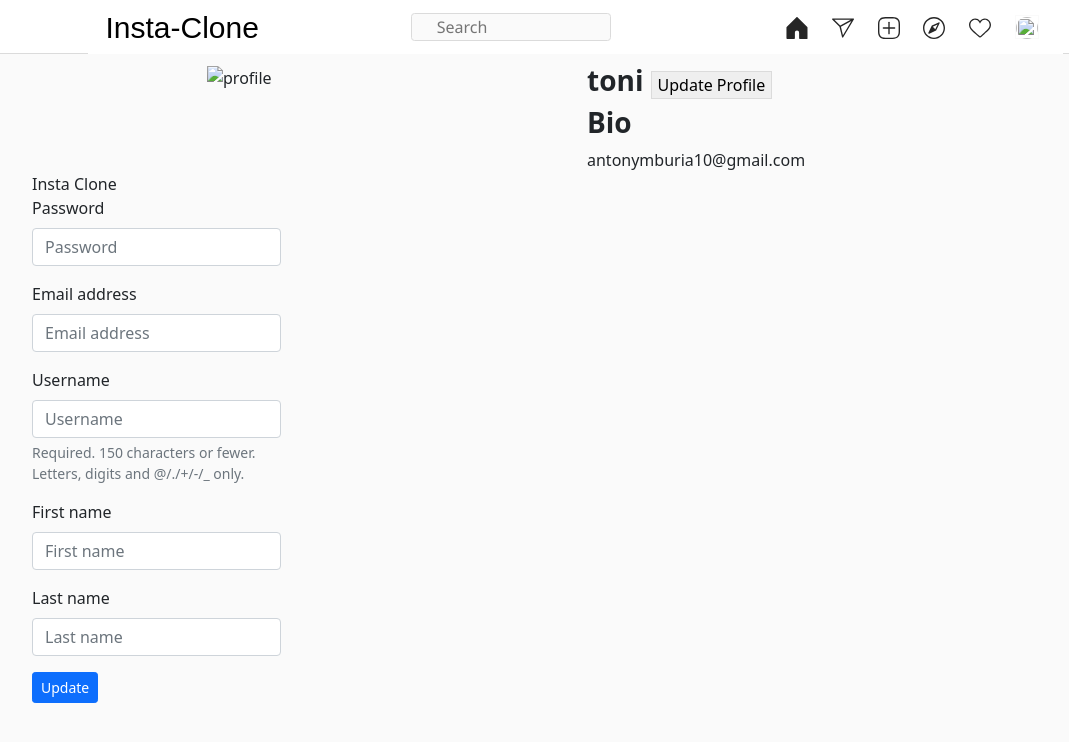
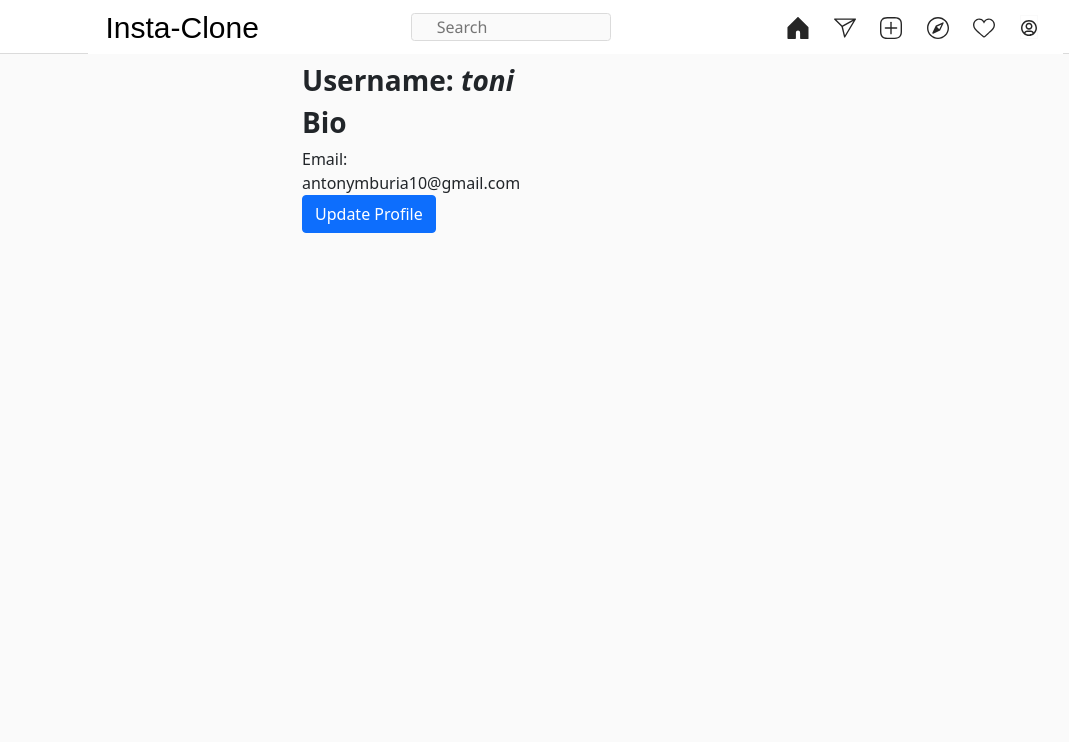
Before and after one commit to antonymburia/insta-clone, a Django app: page /profile/ in a window 1280 px wide. Shown: the top 742 px of the page, without its empty margins (65-1134 px from the left). Run offline with Django 4.2, Linux system fonts and the light colour scheme; a user stored in the database is signed in; some libraries are stand-ins or nearby versions; some web fonts are replaced.

Commit message:
modify files

```diff
--- a/clone/templates/index.html
+++ b/clone/templates/index.html
@@ -15,7 +15,7 @@
     <div class="col-md-12">
      <div class="card">
       <div class="card-header">
-       <img src="" alt="hey">
+       <a href="">{{post.user.username}}</a>
       </div>
       <div class="card-body">
        <div class="img">
@@ -59,7 +59,7 @@
 
    <div class="sticky-top">
     <div class="right-panel">
-     <img class="pic" src="" alt="prf">
+     <img class="pic" src="" alt="">
      <b>{{user.username}}</b> <br>
 
      <div>
@@ -84,7 +84,6 @@
       <div class="row">
        <div class="col-md-4">
         <div class="suggs">
-         <img src="{{user.profile_pic.url}}" alt="sugg">
          <b class="suggs">{{user.username}}</b>
         </div>
        </div>
--- a/clone/templates/navbar.html
+++ b/clone/templates/navbar.html
@@ -28,8 +28,8 @@
         <!-- Home starts  -->
         <div class="home">
           <a href="/">
-        <svg aria-label="Home" class="_8-yf5 " color="#262626" fill="#262626" height="22" role="img" viewBox="0 0 48 48"
-        width="22">
+            <svg aria-label="Home" class="_8-yf5 " color="#262626" fill="#262626" height="22" role="img"
+              viewBox="0 0 48 48" width="22">
               <path id="home1"
                 d="M45.5 48H30.1c-.8 0-1.5-.7-1.5-1.5V34.2c0-2.6-2.1-4.6-4.6-4.6s-4.6 2.1-4.6 4.6v12.3c0 .8-.7 1.5-1.5 1.5H2.5c-.8 0-1.5-.7-1.5-1.5V23c0-.4.2-.8.4-1.1L22.9.4c.6-.6 1.6-.6 2.1 0l21.5 21.5c.3.3.4.7.4 1.1v23.5c.1.8-.6 1.5-1.4 1.5z">
               </path>
@@ -40,8 +40,8 @@
 
         <!-- explore starts  -->
         <div class="explore">
-       <svg aria-label="Direct" class="_8-yf5 " color="#262626" fill="#262626" height="22" role="img" viewBox="0 0 48 48"
-        width="22">
+          <svg aria-label="Direct" class="_8-yf5 " color="#262626" fill="#262626" height="22" role="img"
+            viewBox="0 0 48 48" width="22">
             <path
               d="M47.8 3.8c-.3-.5-.8-.8-1.3-.8h-45C.9 3.1.3 3.5.1 4S0 5.2.4 5.7l15.9 15.6 5.5 22.6c.1.6.6 1 1.2 1.1h.2c.5 0 1-.3 1.3-.7l23.2-39c.4-.4.4-1 .1-1.5zM5.2 6.1h35.5L18 18.7 5.2 6.1zm18.7 33.6l-4.4-18.4L42.4 8.6 23.9 39.7z">
             </path>
@@ -51,9 +51,9 @@
 
         <!-- create starts  -->
         <div class="create">
-       <a href="{%url 'new-post'%}" >
-         <svg aria-label="New Post" class="_8-yf5 " color="#262626" fill="#262626" height="22" role="img" viewBox="0 0 48 48"
-        width="22">
+          <a href="{%url 'new-post'%}">
+            <svg aria-label="New Post" class="_8-yf5 " color="#262626" fill="#262626" height="22" role="img"
+              viewBox="0 0 48 48" width="22">
               <path
                 d="M31.8 48H16.2c-6.6 0-9.6-1.6-12.1-4C1.6 41.4 0 38.4 0 31.8V16.2C0 9.6 1.6 6.6 4 4.1 6.6 1.6 9.6 0 16.2 0h15.6c6.6 0 9.6 1.6 12.1 4C46.4 6.6 48 9.6 48 16.2v15.6c0 6.6-1.6 9.6-4 12.1-2.6 2.5-5.6 4.1-12.2 4.1zM16.2 3C10 3 7.8 4.6 6.1 6.2 4.6 7.8 3 10 3 16.2v15.6c0 6.2 1.6 8.4 3.2 10.1 1.6 1.6 3.8 3.1 10 3.1h15.6c6.2 0 8.4-1.6 10.1-3.2 1.6-1.6 3.1-3.8 3.1-10V16.2c0-6.2-1.6-8.4-3.2-10.1C40.2 4.6 38 3 31.8 3H16.2z">
               </path>
@@ -92,7 +92,12 @@
         <div class="profile-img">
           <!-- Profile icon start  -->
           <div> <span style="width:22px;height:22px; border: 1px solid #fafafa;">
-         <img style="width:22px;height:22px;border-radius: 100%;" src="" alt="">
+              <svg aria-label="Profile" class="_8-yf5 " color="#262626" fill="#262626" height="16" role="img"
+                viewBox="0 0 32 32" width="16">
+                <path
+                  d="M16 0C7.2 0 0 7.1 0 16c0 4.8 2.1 9.1 5.5 12l.3.3C8.5 30.6 12.1 32 16 32s7.5-1.4 10.2-3.7l.3-.3c3.4-3 5.5-7.2 5.5-12 0-8.9-7.2-16-16-16zm0 29c-2.8 0-5.3-.9-7.5-2.4.5-.9.9-1.3 1.4-1.8.7-.5 1.5-.8 2.4-.8h7.2c.9 0 1.7.3 2.4.8.5.4.9.8 1.4 1.8-2 1.5-4.5 2.4-7.3 2.4zm9.7-4.4c-.5-.9-1.1-1.5-1.9-2.1-1.2-.9-2.7-1.4-4.2-1.4h-7.2c-1.5 0-3 .5-4.2 1.4-.8.6-1.4 1.2-1.9 2.1C4.2 22.3 3 19.3 3 16 3 8.8 8.8 3 16 3s13 5.8 13 13c0 3.3-1.2 6.3-3.3 8.6zM16 5.7c-3.9 0-7 3.1-7 7s3.1 7 7 7 7-3.1 7-7-3.1-7-7-7zm0 11c-2.2 0-4-1.8-4-4s1.8-4 4-4 4 1.8 4 4-1.8 4-4 4z">
+                </path>
+              </svg>
             </span>
           </div>
 
@@ -153,6 +158,7 @@
 </div>
 <style>
   @import url('//fonts.cdnfonts.com/css/billabong');
+
   body {
     background-color: #fafafa;
   }
@@ -197,6 +203,7 @@
   .profile-img {
     cursor: pointer;
   }
+
   .logo a {
     position: relative;
     color: #000000;
--- a/clone/templates/profile.html
+++ b/clone/templates/profile.html
@@ -7,27 +7,48 @@
 
 <div class="container">
  <div class="row">
-  <div class="col-md-2"></div>
-  <div class="col-md-4">
+  <div class="col-md-3"></div>
+  <div class="col-md-6">
    <div class="profile-pic">
-    <img src="{{user.profile_pic.url}}" alt="profile">
+    <h3><b>Username: <i>{{user.username}}</i></b></h3>
    </div>
-  </div>
-  <div class="col-md-4">
-   <div class="prof">
-    <h3><b>{{user.username}}</b></h3>
-    <button class="update">Update Profile</button>
-   </div>
+
+
+
    <div class="bio">
+
     <h3><b>Bio</b></h3>
+    Email: <br>
     {{user.email}}
 
    </div>
-  </div>
-  <div class="col-md-2"></div>
+   <div class="prof">
+
+    <button type="button" class="btn btn-primary" data-bs-toggle="modal" data-bs-target="#myModal">Update
+     Profile</button>
    </div>
 
- <div class="col-md-3 frm">
+   <div class="col-md-3"></div>
+  </div>
+
+
+
+ </div>
+
+ <!-- The Modal -->
+ <div class="modal" id="myModal">
+  <div class="modal-dialog">
+   <div class="modal-content">
+
+    <!-- Modal Header -->
+    <div class="modal-header">
+     <h4 class="modal-title">Update Profile</h4>
+     <button type="button" class="btn-close" data-bs-dismiss="modal"></button>
+    </div>
+
+    <!-- Modal body -->
+    <div class="modal-body">
+     <div class="update frm">
       {% if form.errors %}
       <p> Password or Username is incorrect </p>
       {% endif %}
@@ -59,8 +80,20 @@
       </div>
 
      </div>
+    </div>
+
+    <!-- Modal footer -->
+    <div class="modal-footer">
+     <button type="button" class="btn btn-danger" data-bs-dismiss="modal">Close</button>
+    </div>
 
    </div>
+  </div>
+ </div>
+
+
+
+ <script src="https://cdn.jsdelivr.net/npm/bootstrap@5.1.3/dist/js/bootstrap.bundle.min.js"></script>
  <style>
   .container {
    margin-top: 5%;
```
Lines whose indentation alone changed are shown as unchanged.
